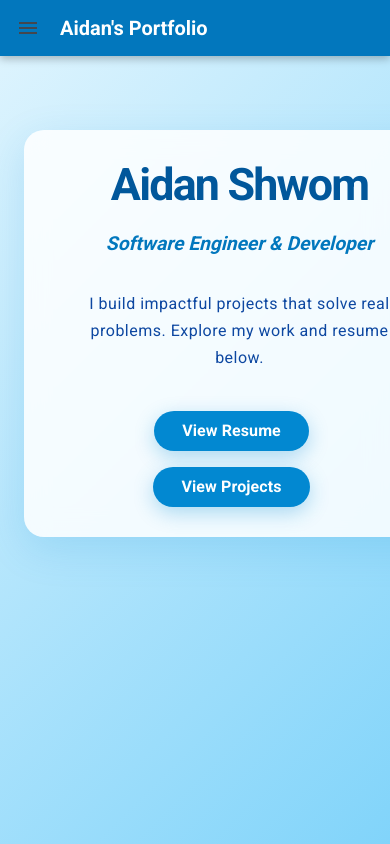
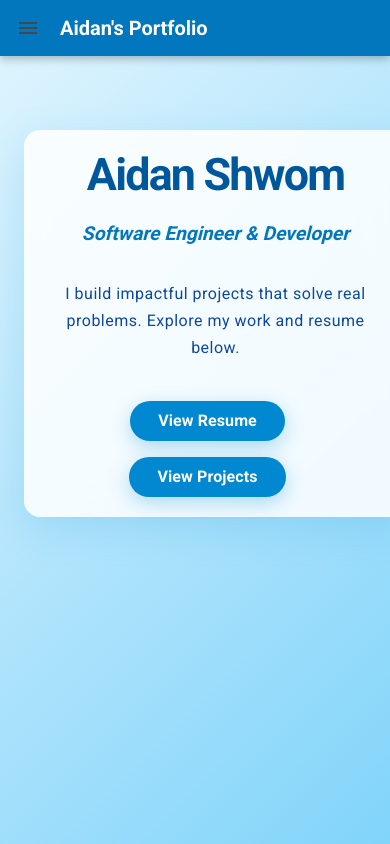
Before and after one commit to ashwom2017/aidan-portfolio, an Angular app: page / in a window 390 px wide. Built offline with nearby package versions, Linux system fonts and the light colour scheme.

Commit message:
small css changes

```diff
--- a/src/app/app.component.css
+++ b/src/app/app.component.css
@@ -8,8 +8,9 @@ html, body {
   background-repeat: no-repeat;
   background-attachment: fixed;
   background-size: cover;
+  overflow-x: hidden;
+  max-width: 100vw;
 }
-
 
 /* Main layout containers */
 .sidenav-container, mat-sidenav-container, mat-sidenav-content {
@@ -40,6 +41,12 @@ html, body {
   font-size: 1.25rem;
   box-shadow: 0 3px 8px rgba(0, 0, 0, 0.25);
   transition: background-color 0.3s ease;
+  width: 100%;
+  max-width: 100vw;
+  box-sizing: border-box;
+  padding-left: 8px;
+  padding-right: 8px;
+  overflow-x: hidden;
 }
 
 .mat-toolbar:hover {
@@ -120,7 +127,7 @@ html, body {
   color: #666;
   background-color: #f5f5f5;
   box-shadow: 0 -2px 5px rgba(0, 0, 0, 0.05);
-  width: 100%;
+  width: 100vw;
   margin-top: 24px;
 }
 
--- a/src/app/home/home.component.css
+++ b/src/app/home/home.component.css
@@ -6,9 +6,9 @@
 }
 
 .hero-content {
-  max-width: 90vw; /* Let it grow up to 90% of viewport width */
-  width: 640px;    /* Keep max width of 640px, but shrink on smaller screens */
-  margin: 5vh auto; /* Smaller vertical spacing based on viewport height */
+  max-width: 640px; /* max width cap */
+  width: 90vw;       /* responsive width based on viewport */
+  margin: 5vh auto;
   padding: 30px 40px;
   background: rgba(255, 255, 255, 0.85);
   border-radius: 20px;
@@ -143,3 +143,25 @@ button[color="accent"]:hover {
   margin-right: 1rem;
   text-transform: none;
 }
+
+@media (max-width: 480px) {
+  .main-content {
+    padding: 16px 12px;
+    margin: 0 8px;
+    border-radius: 8px;
+    box-shadow: 0 8px 20px rgba(63, 81, 181, 0.2);
+    min-height: auto; /* Let it size naturally */
+  }
+
+  .content-wrapper {
+    max-width: 100%;
+    width: 100%;
+  }
+}
+
+@media (max-width: 400px) {
+  .hero-content {
+    padding: 20px 16px;
+    border-radius: 16px;
+  }
+}
```
